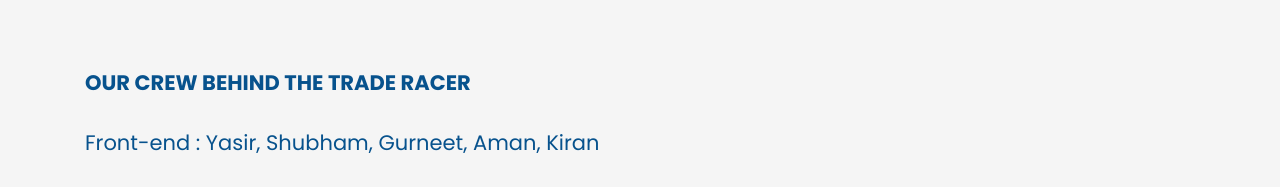
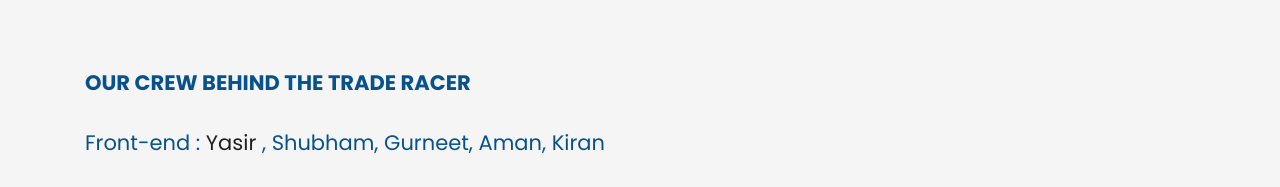
Before and after one commit to yasirahmad62/trade-racer, a plain HTML site: page blog.html in a window 1280 px wide. Shown: the part 3600-3787 px from the top of the page. Drawn offline with Linux system fonts and the light colour scheme.

Commit message:
Update blog.html

```diff
--- a/blog.html
+++ b/blog.html
@@ -268,7 +268,7 @@
 might help investors to reap most out of the markets
 and Trade Racer can act as such a platform.</p><br><br>
 <h4 style="font-weight: bold; ">OUR CREW BEHIND THE TRADE RACER</h4>
-<h4>Front-end  :  Yasir,  Shubham,  Gurneet,  Aman,
+                     <h4>Front-end  :   <a href="https://www.linkedin.com/in/ahmad-yasir-5bb1a1181/"> Yasir</a> ,  Shubham,  Gurneet,  Aman,
 Kiran</h4>
 <h4>Back-end  :  Jyotsna,  Abhinav</h4>
 <h4>ML  :  Jyotsna,  Aditya,  Abhinav</h4>
```
